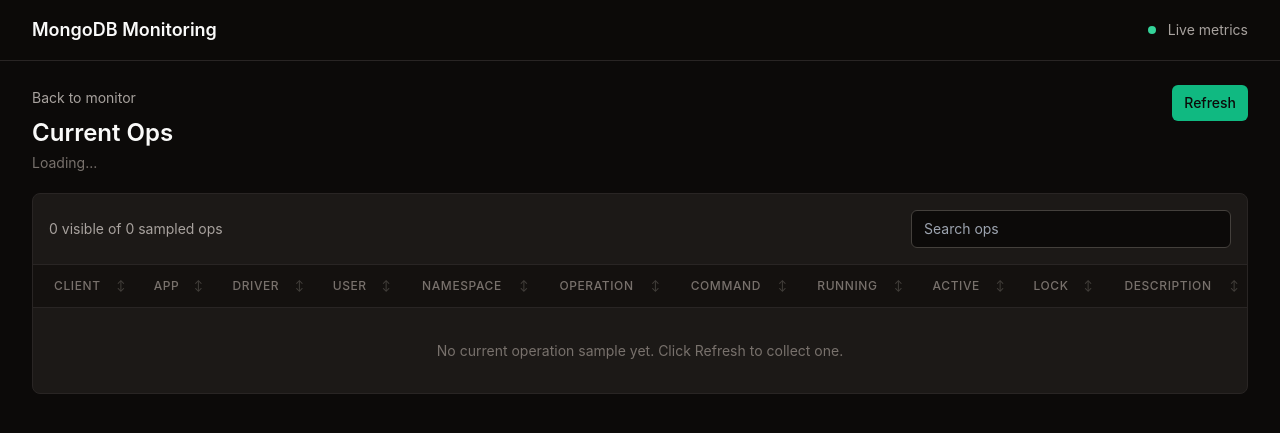
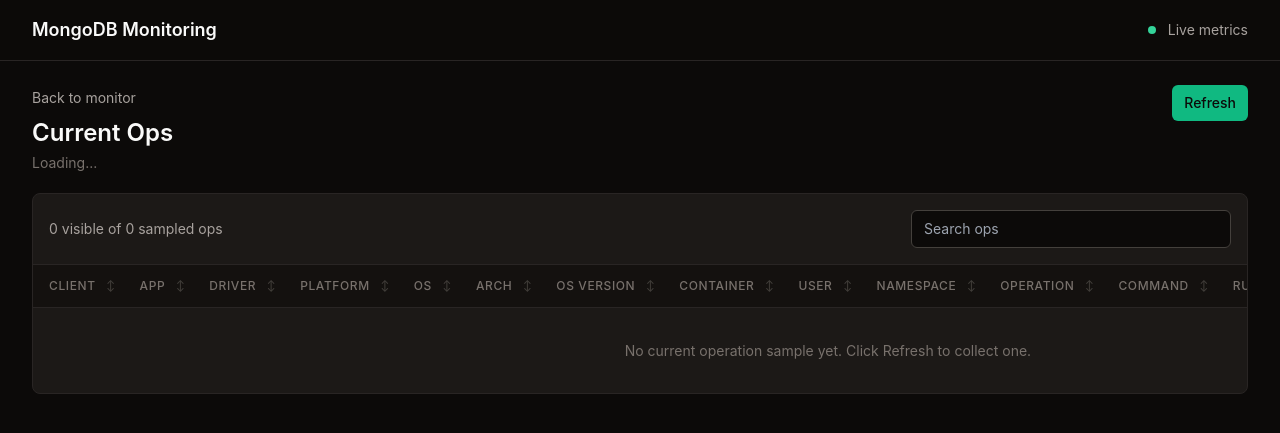
Before and after one commit to sreevardhanreddi/mongo-monitor, a FastAPI app: page /monitors/1/current-ops in a window 1280 px wide. Shown: the top 433 px of the page. Run offline with FastAPI, Linux system fonts and the light colour scheme; data that the repository does not hold is empty; some libraries are stand-ins or nearby versions.

Commit message:
feat: enhance current operations monitoring with OS and container metadata

```diff
--- a/models/responses.py
+++ b/models/responses.py
@@ -93,6 +93,10 @@ class CurrentOpRowOut(_Base):
     app_name: str
     driver: str
     platform: str
+    os_name: str
+    os_version: str
+    os_architecture: str
+    container_runtime: str
     user: str
     namespace: str
     operation: str
--- a/services/check_service.py
+++ b/services/check_service.py
@@ -154,7 +154,9 @@ def collect_current_ops(monitor: dict[str, Any]) -> dict[str, Any]:
         ]
         try:
             inserted_samples = len(
-                db.current_op_samples.insert_many(sample_docs, ordered=False).inserted_ids
+                db.current_op_samples.insert_many(
+                    sample_docs, ordered=False
+                ).inserted_ids
             )
         except Exception:
             # ordered=False already inserts what it can; BulkWriteError still
--- a/services/monitor_service.py
+++ b/services/monitor_service.py
@@ -361,6 +361,7 @@ def latest_current_ops_rows(monitor_id: str) -> dict[str, Any]:
             for user in users
             if isinstance(user, dict) and user.get("user")
         ]
+        os_info = _nested(op, "clientMetadata", "os") or {}
         rows.append(
             {
                 "opid": str(op.get("opid") or ""),
@@ -376,6 +377,13 @@ def latest_current_ops_rows(monitor_id: str) -> dict[str, Any]:
                     if part
                 ),
                 "platform": _nested(op, "clientMetadata", "platform") or "",
+                "os_name": os_info.get("name") or os_info.get("type") or "",
+                "os_version": os_info.get("version") or "",
+                "os_architecture": os_info.get("architecture") or "",
+                "container_runtime": _nested(
+                    op, "clientMetadata", "env", "container", "runtime"
+                )
+                or "",
                 "user": ", ".join(user_names),
                 "namespace": op.get("ns") or "",
                 "operation": op.get("op") or "",
--- a/templates/monitor_current_ops.html
+++ b/templates/monitor_current_ops.html
@@ -43,6 +43,11 @@
       { name: 'Client', sort: true },
       { name: 'App', sort: true },
       { name: 'Driver', sort: true },
+      { name: 'Platform', sort: true },
+      { name: 'OS', sort: true },
+      { name: 'Arch', sort: true },
+      { name: 'OS Version', sort: true },
+      { name: 'Container', sort: true },
       { name: 'User', sort: true },
       { name: 'Namespace', sort: true },
       { name: 'Operation', sort: true },
@@ -65,6 +70,11 @@
       op.client || '--',
       op.app_name || '--',
       op.driver || '--',
+      op.platform || '--',
+      op.os_name || '--',
+      op.os_architecture || '--',
+      op.os_version || '--',
+      op.container_runtime || '--',
       op.user || '--',
       op.namespace || '--',
       op.operation || '--',
@@ -83,6 +93,11 @@
         op.client,
         op.app_name,
         op.driver,
+        op.platform,
+        op.os_name,
+        op.os_version,
+        op.os_architecture,
+        op.container_runtime,
         op.user,
         op.namespace,
         op.operation,
```
